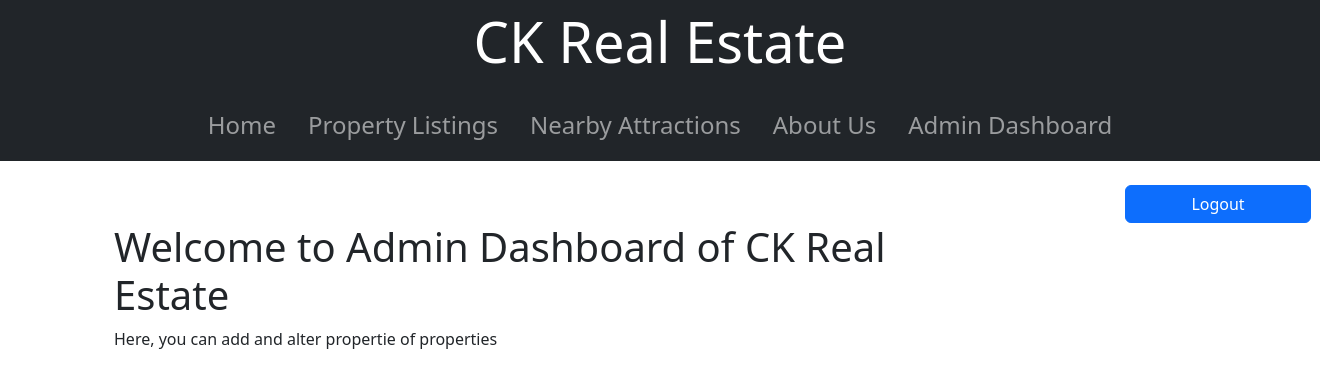
After one commit to jayasripitti/PropertyListing, a Django app: page /accounts/profile/ in a window 1320 px wide. The commit adds this page. Shown: the top 388 px of the page. Run offline with Django 5.2, Linux system fonts and the light colour scheme; some libraries are stand-ins or nearby versions.

Commit message:
login & logout functionality

```diff
--- /dev/null
+++ b/main/templates/main/admin_dashboard.html
@@ -0,0 +1,17 @@
+{% extends 'main/base.html' %}
+{% block content %}
+<section class="section about-section gray-bg" id="about">
+    <div class="container">
+        <div class="row">
+            <a class="col col-md-2 offset-md-11 btn btn-primary" href="logout">Logout</a>
+        </div>
+        <div class="row align-items flex-row">
+            <h1 class="col col-md-9">Welcome to Admin Dashboard of CK Real Estate</h1>
+            <p>Here, you can add and alter propertie of properties</p>
+        </div>
+    </div>
+    </div>
+    </div>
+</section>
+
+{% endblock %}
--- a/main/templates/main/base.html
+++ b/main/templates/main/base.html
@@ -31,7 +31,7 @@
                 <a class="nav-link {% if nbar == 'about' %}active{% endif %}" href="{% url 'about' %}">About Us</a>
             </li>
             <li class="nav-item">
-                <a class="nav-link {% if nbar == 'login' %}active{% endif %}" href="{% url 'login' %}">Admin Login</a>
+                <a class="nav-link" href="{% url 'admin_login' %}">Admin Dashboard</a>
             </li>
         </ul>
     </nav>
--- a/main/urls.py
+++ b/main/urls.py
@@ -1,11 +1,15 @@
-# main/urls.py
 from django.urls import path
 from . import views
+from django.contrib.auth.views import LoginView, LogoutView
 
 urlpatterns = [
     path('', views.home, name='home'),
     path('about/', views.about, name='about'),
     path('properties/', views.properties, name='properties'),
     path('attractions/', views.attractions, name='attractions'),
-    path('login/', views.login, name='login'),
+    path('admin_login/', LoginView.as_view(template_name='main/login.html'),name='admin_login'),
+    path('accounts/profile/', views.admin, name='admin_dashboard'),
+    path('accounts/profile/logout', views.home, name='logout'),
+    # path('logout', views.home, name='logout'),
+    # path('logout', LogoutView.as_view(template_name=views.home), name='logout'),
 ]
--- a/main/views.py
+++ b/main/views.py
@@ -1,4 +1,3 @@
-# main/views.py
 from django.shortcuts import render
 
 
@@ -18,5 +17,5 @@ def attractions(request):
     return render(request, 'main/attractions.html', {'nbar': 'attractions'})
 
 
-def login(request):
-    return render(request, 'main/login.html', {'nbar': 'login'})
+def admin(request):
+    return render(request, 'main/admin_dashboard.html', {'nbar': 'admin_dashboard'})
--- a/mysite/settings.py
+++ b/mysite/settings.py
@@ -38,6 +38,7 @@ INSTALLED_APPS = [
     "django.contrib.messages",
     "django.contrib.staticfiles",
     "main",
+    "widget_tweaks",
 ]
 
 MIDDLEWARE = [
--- a/mysite/urls.py
+++ b/mysite/urls.py
@@ -18,6 +18,6 @@ from django.contrib import admin
 from django.urls import path, include
 
 urlpatterns = [
-    path("admin/", admin.site.urls),
-    path('', include('main.urls')),  # Include URLs from the main app
+    # path("admin/", admin.site.urls),
+    path("", include("main.urls")),  # Include URLs from the main app
 ]
```
Also changed, not shown: main/templates/main/login.html (+10 -26 lines), db.sqlite3.
